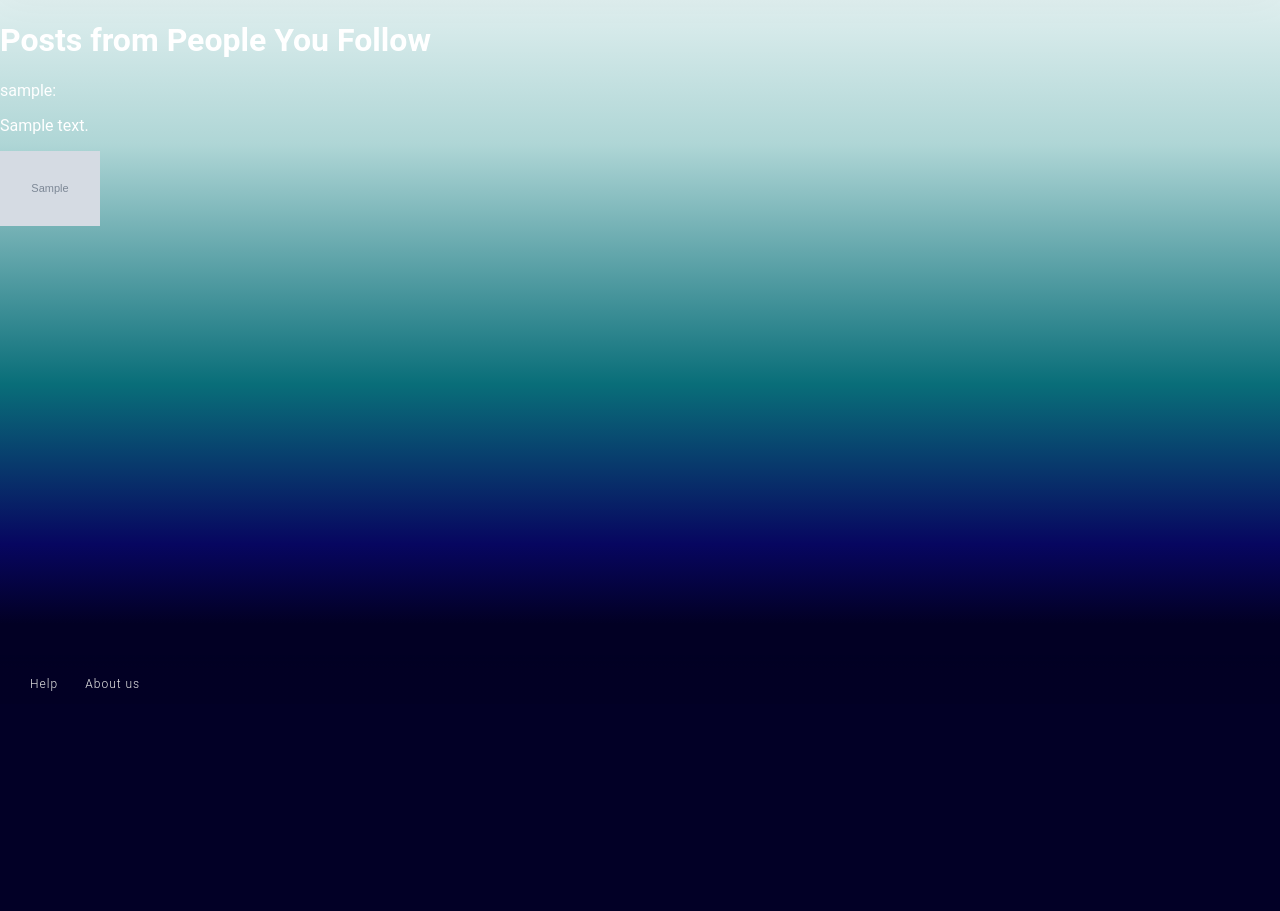
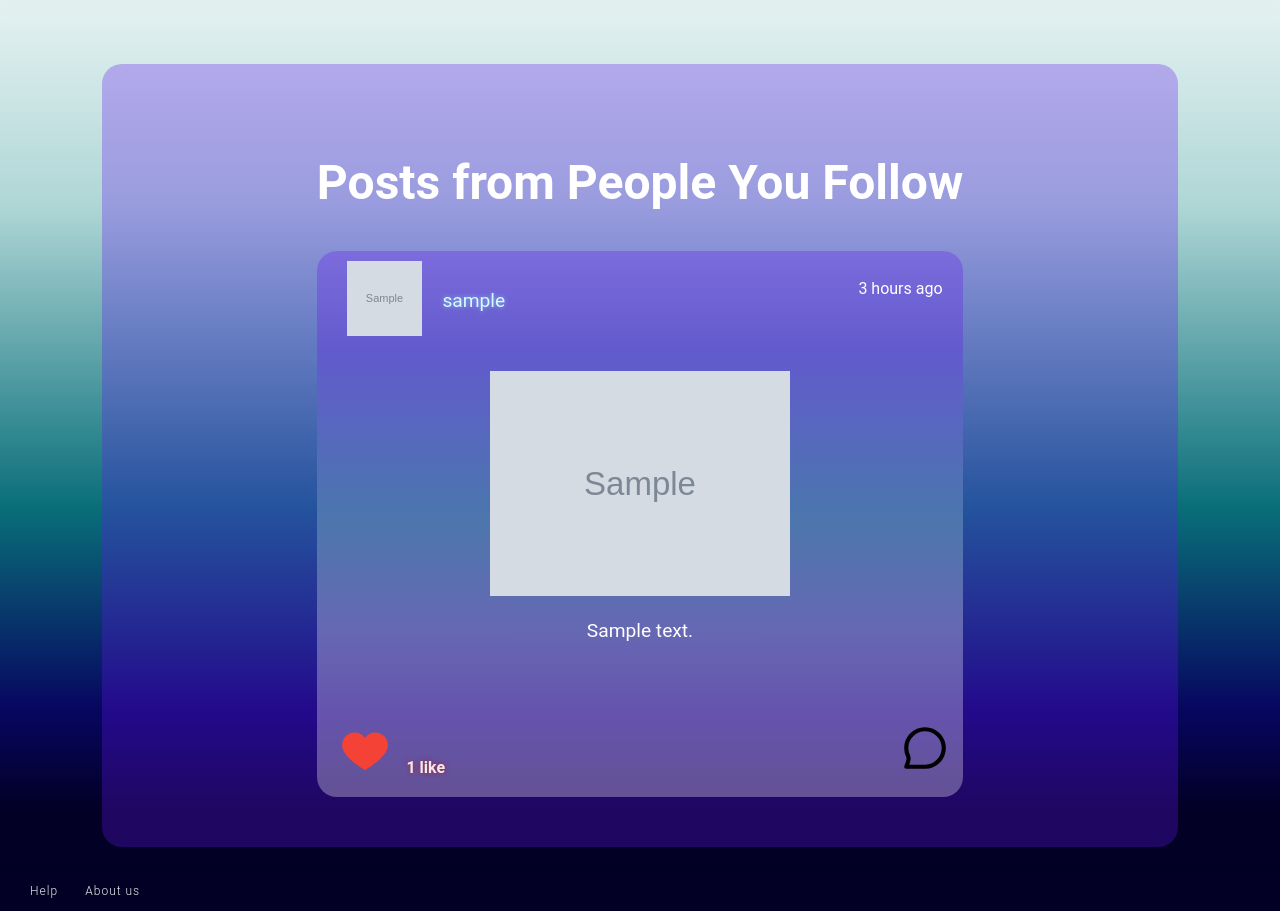
Before and after one commit to 2767753o/wad2-ae-group1d, a Django app: page /blink/following/ in a window 1280 px wide. Shown: the part 96-1007 px from the top of the page. Before the commit the page ends 787 px from the top, so only its background shows below. Run offline with Django 3.2, Linux system fonts and the light colour scheme; a user stored in the database is signed in; tables that the repository leaves empty hold one stand-in row (values such as "Sample post"); grey boxes marked "Sample" are stand-in pictures.

Commit message:
following posts page updated with styling

```diff
--- a/blink/blink_app/views.py
+++ b/blink/blink_app/views.py
@@ -455,7 +455,21 @@ def followed(request, user_id):
 def following(request):
     following_ids = request.user.friends_of.values_list('friend_id', flat=True)
     posts = Post.objects.filter(user__in=following_ids).order_by('-releaseDate')
-    return render(request, 'blink/following.html', {'posts': posts})
+
+    likeData = []
+    userLikeData = []
+    timePosted = []
+    userProfileData = []
+
+    for post in posts:
+        likeData.append(len(Like.objects.filter(post=post)))
+        userLikeData.append(len(Like.objects.filter(post=post).filter(user=request.user))>0)
+        timePosted.append(get_time_posted(pytz.UTC, post.releaseDate))
+        userProfileData.append(UserProfile.objects.get(user=post.user))
+
+    return render(request, 'blink/following.html', {
+        'data': zip(posts, likeData, userLikeData, timePosted, userProfileData)
+    })
 
 @require_POST
 def toggle_follow(request, user_id):
--- a/blink/templates/blink/following.html
+++ b/blink/templates/blink/following.html
@@ -6,14 +6,56 @@
 {% endblock %}
 
 {% block body_block %}
-    <h1>Posts from People You Follow</h1>
-    {% for post in posts %}
-        <div>
-            <p>{{ post.user.username }}:</p>
-            <p>{{ post.content }}</p>
-            {% if post.image %}
-                <img src="{{ post.image.url }}" alt="Post image" width="100">
-            {% endif %}
-        </div>
-    {% endfor %}
+<section id="feed">
+    <div id="content">
+        <h1>Posts from People You Follow</h1>
+        {% for post in data %}
+            <div onclick='location.href="{% url 'blink:view_post' post.0.postID %}";'>
+                <section id="postTop">
+                    <a href="{% url 'blink:user' post.0.user.username %}">
+                    {% if post.4.profilePicture %}
+                        <img src="{{ post.4.profilePicture.url }}" alt="Profile Picture" width="75" height="75" />
+                    {% else %}
+                        <img src="{% static 'images/defaultPFP.png' %}" alt="Profile Picture" width="75" height="75" />
+                    {% endif %}
+                    </a>
+                    <a href="{% url 'blink:user' post.0.user.username %}">{{ post.0.user }}</a><br />
+                    <p>{{ post.3 }}</p>
+                </section>
+                <section id="postContent">
+                    {% if post.0.image %}
+                        <img src="{{ post.0.image.url }}" alt="Post Image" width="300px"><br />
+                    {% endif %}
+                    <p>{{ post.0.content }}</p>
+                </section>
+                <section id="postBottom">
+                    <div>
+                        {% comment %} LIKE LOGIC {% endcomment %}
+                        <button class="like_button" id="like_button_{{ post.0.postID }}_post" data-postid="{{ post.0.postID }}" type="button">
+                            {% if post.2 %}
+                                <img src="{% static 'images/icons/likeFilled.svg' %}" alt="Like"/>
+                            {% else %}
+                                <img src="{% static 'images/icons/likeEmpty.svg' %}" alt="Like"/>
+                            {% endif %}
+                        </button>
+                        <a href="{% url 'blink:view_likes_post' post.0.postID %}">
+                            <strong class="like_count" id="like_count_{{ post.0.postID }}_post">{{ post.1 }}
+                                {% if post.1 == 1 %}
+                                    like
+                                {% else %}
+                                    likes
+                                {% endif %}
+                            </strong>
+                        </a>
+                    </div>
+                    <a href="{% url 'blink:view_post' post.0.postID %}">
+                        <button>
+                            <img src="{% static 'images/icons/comment.svg' %}" alt="Comment"/>
+                        </button>
+                    </a>
+                </section>
+            </div>
+        {% endfor %}
+    </div>
+</section>
 {% endblock %}
```
